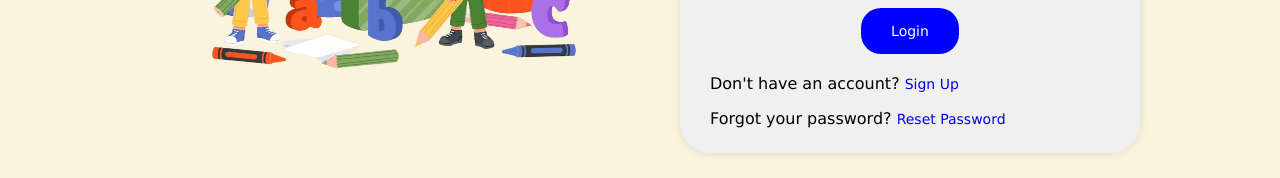
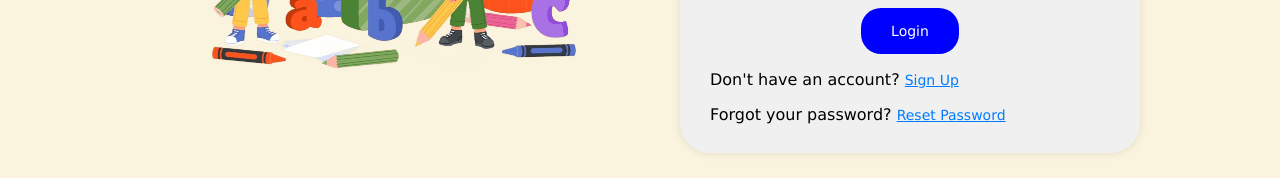
Before and after one commit to Raabi-ya/LexiLearn, a React (Create React App) app in the folder lexilearn/: page /LoginPage in a window 1280 px wide. Shown: the part 513-691 px from the top of the page. Built offline with nearby package versions, Linux system fonts and the light colour scheme.

Commit message:
forgot password commit

```diff
--- a/lexilearn/src/Login.css
+++ b/lexilearn/src/Login.css
@@ -30,7 +30,7 @@
   justify-content: center;
   align-items: center;
   height: 100vh;
-  font-family:Verdana, Geneva, Tahoma, sans-serif;
+  font-family: Verdana, Geneva, Tahoma, sans-serif;
   background-color: #FAF3DD;
   overflow: hidden;
 }
@@ -83,9 +83,7 @@
 .login-page .button-group button {
   background-color: blue;
   color: #fff;
-  font-family:Verdana, Geneva, Tahoma, sans-serif;
-
-
+  font-family: Verdana, Geneva, Tahoma, sans-serif;
   padding: 15px 30px;
   border: none;
   border-radius: 20px;
@@ -99,23 +97,21 @@
 }
 
 .login-page .additional-options {
-  margin-top: 20px;
+  margin-top: 15px;
   text-align: justify;
 }
 
-.login-page .additional-options a {
+.login-page .additional-options p a,span {
   cursor: pointer;
   font-size: 14px;
-  text-decoration: none;
-}
-
-.login-page .additional-options a:hover {
+  color: #007bff;
   text-decoration: underline;
 }
 
-.login-page span {
+/* Error message styles */
+.login-page #error-message {
   color: red;
-  font-size: 14px;
+  font-size: 12px;
 }
 
 /* Media queries for responsiveness */
--- a/lexilearn/src/LoginPage.js
+++ b/lexilearn/src/LoginPage.js
@@ -1,7 +1,7 @@
 import React, { useContext, useState } from 'react';
 import { FontAwesomeIcon } from '@fortawesome/react-fontawesome';
 import { faUser, faLock } from '@fortawesome/free-solid-svg-icons';
-import { signInWithEmailAndPassword  } from "firebase/auth";
+import { sendPasswordResetEmail, signInWithEmailAndPassword  } from "firebase/auth";
 import { auth } from './firebase';
 import { useNavigate } from 'react-router-dom';
 import Footer from './Footer';
@@ -34,6 +34,29 @@ function LoginPage() {
   });
 
   };
+
+  const handlePasswordReset = () =>{
+    /*const email= prompt("Please enter your email!");
+    sendPasswordResetEmail(auth,email)
+    alert("Please check your inbox for the reset password instructions!")*/
+    // Check if the user clicked cancel
+
+    const email = prompt("Please enter your email!")
+    if (email === null) {
+      // User clicked cancel, do nothing
+      return;
+    }
+
+    // User provided an email, send password reset email
+    sendPasswordResetEmail(auth, email)
+      .then(() => {
+        alert("Please check your inbox for the reset password instructions!");
+      })
+      .catch((error) => {
+        console.error("Error sending password reset email:", error);
+        alert("An error occurred while sending the password reset email. Please try again later.");
+      });
+  }
 
   return (
     <div>
@@ -71,11 +94,11 @@ function LoginPage() {
             <div className="button-group">
             <button type="submit">Login</button>
             </div>
-              {error && <span> Wrong email or password! </span>}
+              {error && <span id='error-message'> Wrong email or password! </span>}
           </form>
         <div className="additional-options">
           <p>Don't have an account? <a href='signup'> Sign Up </a></p>
-          <p>Forgot your password? <a href='reset'> Reset Password </a></p>
+          <p>Forgot your password? <span onClick={handlePasswordReset} className='forgot-password'>Reset Password</span>  </p>
         </div>
         </div>
       </div>
```
